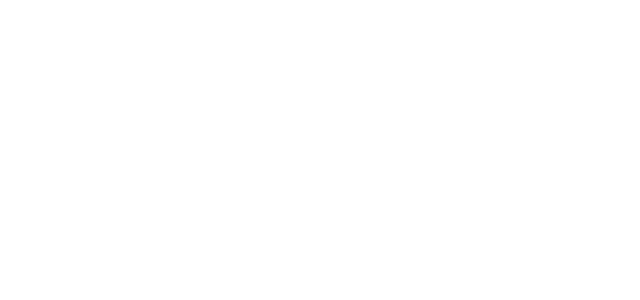
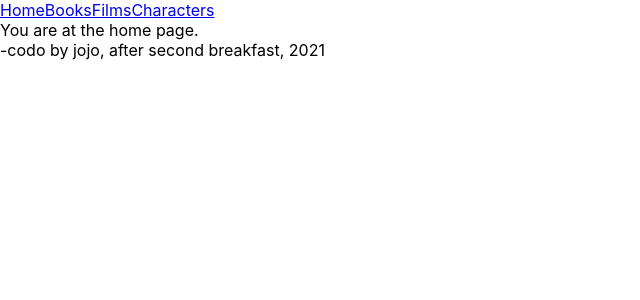
Before and after one commit to jlaurentpdx/lotr-from-scratch, a React (Create React App) app: page / in a window 1280 px wide. Shown: the top 300 px of the page, without its empty margins (0-640 px from the left). Built offline with nearby package versions, Linux system fonts and the light colour scheme.

Commit message:
initialized router in App

```diff
--- a/package.json
+++ b/package.json
@@ -9,6 +9,7 @@
     "@testing-library/user-event": "^12.8.3",
     "react": "^17.0.2",
     "react-dom": "^17.0.2",
+    "react-router-dom": "^5.3.0",
     "react-scripts": "4.0.3",
     "web-vitals": "^1.1.2"
   },
--- a/src/App.js
+++ b/src/App.js
@@ -1,7 +1,32 @@
 import './App.css';
+import { BrowserRouter, NavLink, Switch, Route } from 'react-router-dom';
+import Main from './views/Main/Main';
+import Books from './views/Books/Books';
+import Films from './views/Films/Films';
+import Characters from './views/Characters/Characters';
 
 function App() {
-  return <div className="App"></div>;
+  return (
+    <div className="App">
+      <BrowserRouter>
+        <header>
+          <NavLink to="/">Home</NavLink>
+          <NavLink to="/books">Books</NavLink>
+          <NavLink to="/films">Films</NavLink>
+          <NavLink to="/characters">Characters</NavLink>
+        </header>
+        <main>
+          <Switch>
+            <Route exact path="/" component={Main} />
+            <Route path="/books" component={Books} />
+            <Route path="/films" component={Films} />
+            <Route path="/characters" component={Characters} />
+          </Switch>
+        </main>
+        <footer>-codo by jojo, after second breakfast, 2021</footer>
+      </BrowserRouter>
+    </div>
+  );
 }
 
 export default App;
--- a/src/views/Books/Books.js
+++ b/src/views/Books/Books.js
@@ -0,0 +1,5 @@
+import './Books.css';
+
+export default function Books() {
+  return <div>Books page</div>;
+}
--- a/src/views/Characters/Characters.js
+++ b/src/views/Characters/Characters.js
@@ -0,0 +1,5 @@
+import './Characters.css';
+
+export default function Characters() {
+  return <div>Characters page</div>;
+}
--- a/src/views/Films/Films.js
+++ b/src/views/Films/Films.js
@@ -0,0 +1,5 @@
+import './Films.css';
+
+export default function Films() {
+  return <div>Films page</div>;
+}
--- a/src/views/Main/Main.js
+++ b/src/views/Main/Main.js
@@ -0,0 +1,5 @@
+import './Main.css';
+
+export default function Main() {
+  return <div>You are at the home page.</div>;
+}
```
Also changed, not shown: src/services/books.js (+10 -0 lines), 2 other files (tests, documents, lock files or other folders).
